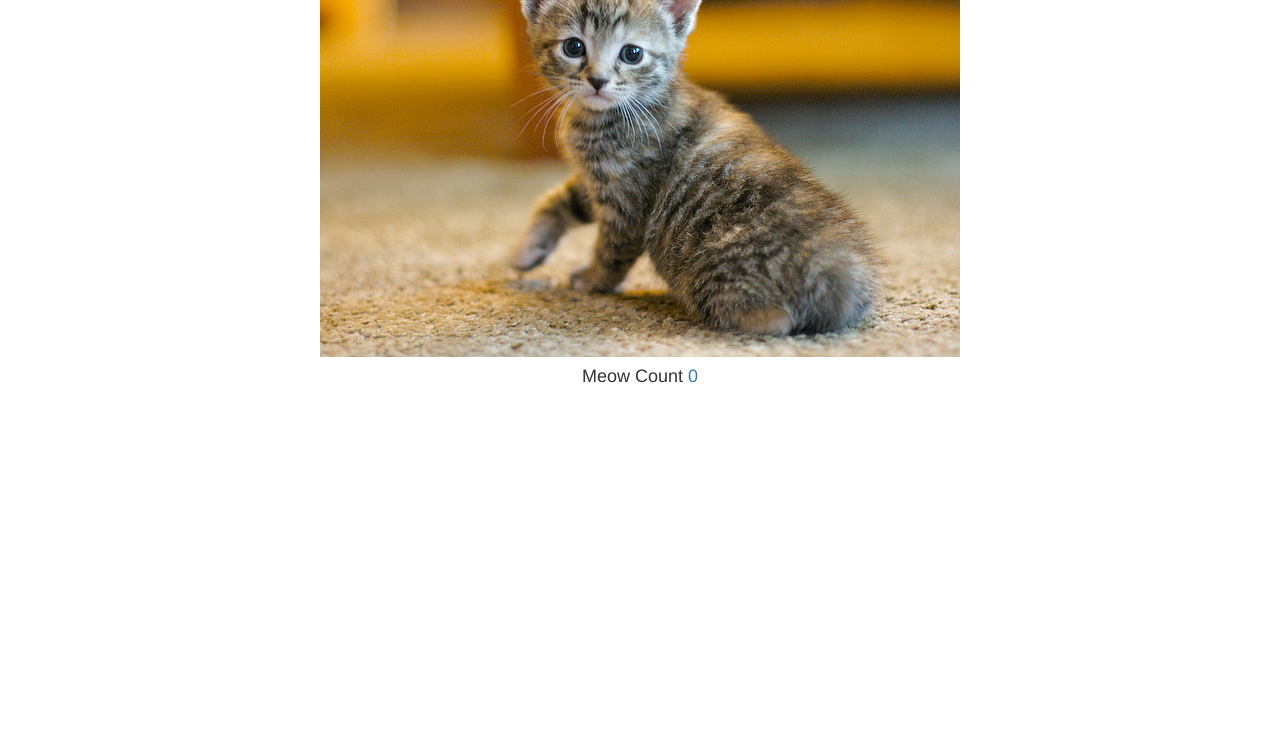
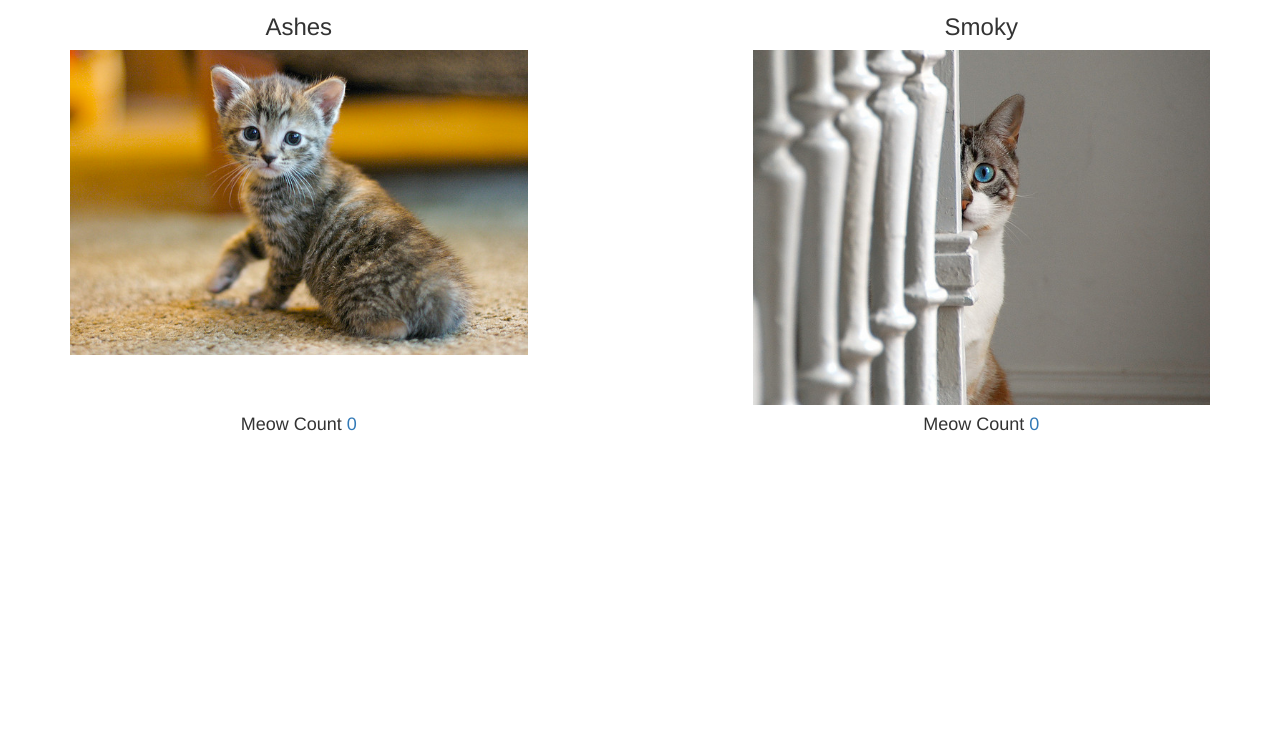
Before and after one commit to ahdeshpande/Cat-Clicker, a plain HTML site: page index.html in a window 1280 px wide. Shown: the part 69-800 px from the top of the page. Drawn offline with nearby package versions, Linux system fonts and the light colour scheme.

Commit message:
Increased cat count from 1 to 2

```diff
--- /dev/null
+++ b/css/style.css
@@ -0,0 +1,4 @@
+img {
+	max-width: 100%;
+	cursor: pointer;
+}
--- a/index.html
+++ b/index.html
@@ -9,13 +9,29 @@
 
 	<div class="container">
 		<div class="row">
-			<div class="col-xs-12 text-center">
-				<img src="img/cat-1.jpg" alt="Cat Photo" class="cat-image">
+			<h2 class="text-center">Cat Clicker!</h2>
+		</div>
+
+		<div class="row">
+			<div class="col-xs-5 text-center">
+				<figure>
+					<h3><figcaption class="cat-name-1"></figcaption></h3>
+					<img src="img/cat-1.jpg" alt="Cat Photo" class="cat-image cat-1">
+				</figure>
+			</div>
+			<div class="col-xs-5 col-xs-offset-2 text-center">
+				<figure>
+					<h3><figcaption class="cat-name-2"></figcaption></h3>
+					<img src="img/cat-2.jpg" alt="Cat Photo" class="cat-image cat-2">
+				</figure>
 			</div>
 		</div>
 		<div class="row text-center">
-			<div class="col-xs-12">
-				<h4>Meow Count <span class="text-primary pet-count">0</span></h4>
+			<div class="col-xs-5">
+				<h4>Meow Count <span class="text-primary pet-count-1">0</span></h4>
+			</div>
+			<div class="col-xs-5 col-xs-offset-2">
+				<h4>Meow Count <span class="text-primary pet-count-2">0</span></h4>
 			</div>
 		</div>
 	</div>
@@ -26,5 +42,6 @@
 	crossorigin="anonymous"></script>
 	<link rel="stylesheet" type="text/css" href="https://maxcdn.bootstrapcdn.com/bootstrap/3.3.7/css/bootstrap.min.css">
 	<script rel="stylesheet" src="js/click-me.js"></script>
+	<link rel="stylesheet" type="text/css" href="css/style.css">
 </body>
 </html>
--- a/js/click-me.js
+++ b/js/click-me.js
@@ -1,7 +1,17 @@
 $(document).ready(function(){
 
+	var cat_names = ['Ashes', 'Smoky']
+
+	$('.cat-name-1').text(cat_names[0])
+	$('.cat-name-2').text(cat_names[1])
+
 	$('.cat-image').on('click', function(){
-		$('.pet-count').text(parseInt($('.pet-count').text()) + 1)
+		if($(this).hasClass('cat-1')){
+			$('.pet-count-1').text(parseInt($('.pet-count-1').text()) + 1)
+		}
+		else {
+			$('.pet-count-2').text(parseInt($('.pet-count-2').text()) + 1)
+		}
 	})
 
 })
```
Also changed, not shown: img/cat-2.jpg (added).
